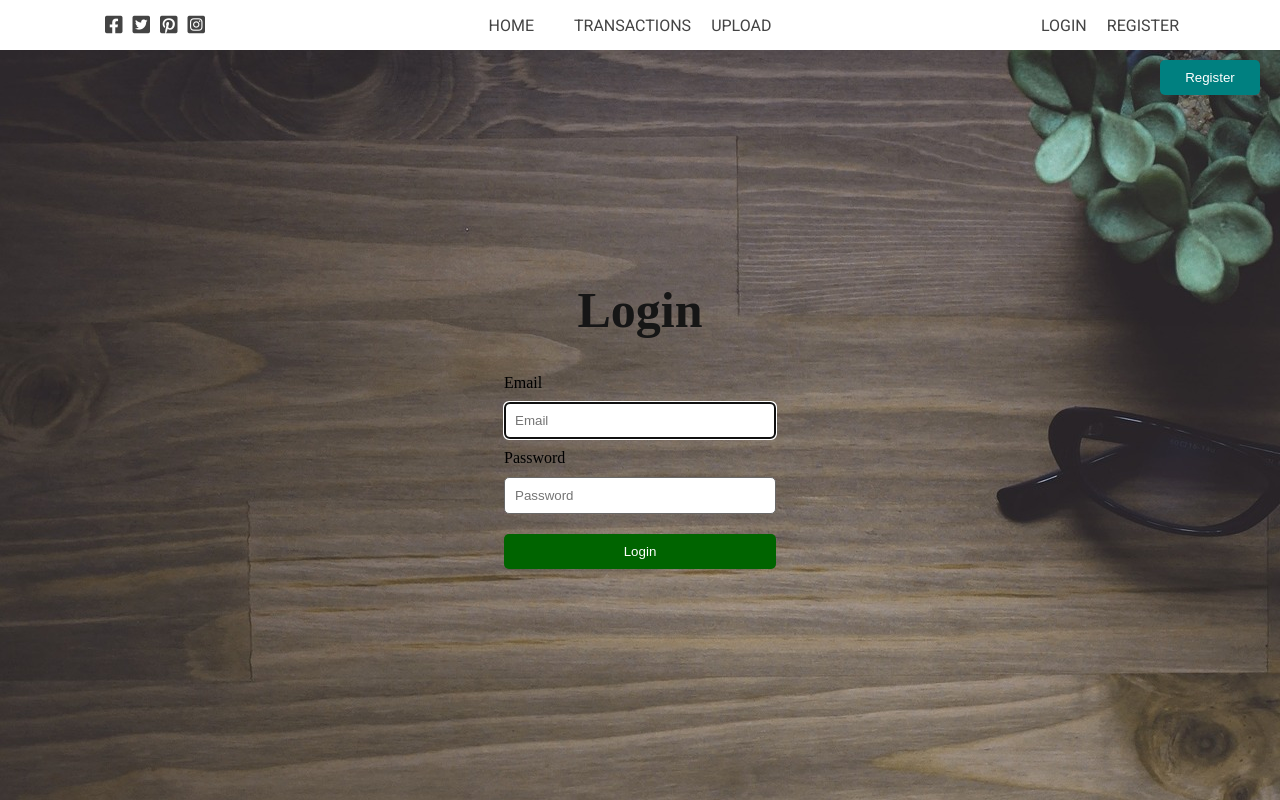
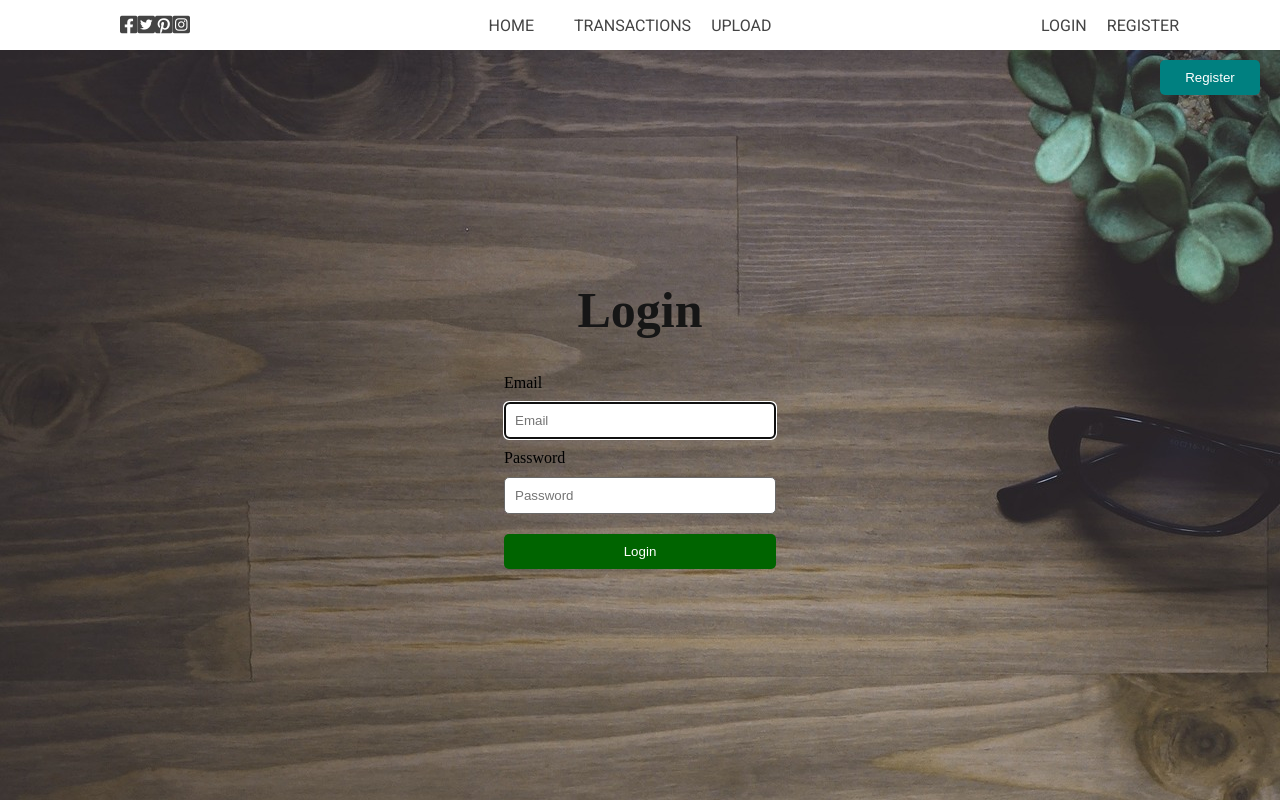
Before and after one commit to Dracohydrus/budget-tracking, a React (Create React App) app in the folder client/: page /categories in a window 1280 px wide. Built offline with nearby package versions, Linux system fonts and the light colour scheme.

Commit message:
Organizing Files
- Added classnames to json package
- Created two basic components for Buttons and Icons
- Started removing some css files and imbedding the css in the file using styled-components

```diff
--- a/client/package.json
+++ b/client/package.json
@@ -7,6 +7,7 @@
     "@testing-library/react": "^12.1.2",
     "@testing-library/user-event": "^13.5.0",
     "axios": "^0.24.0",
+    "classnames": "^2.3.1",
     "dateformat": "^5.0.3",
     "react": "^17.0.2",
     "react-dom": "^17.0.2",
--- /dev/null
+++ b/client/src/components/basic/Icon.jsx
@@ -0,0 +1,10 @@
+import classNames from 'classnames';
+import 'styled-components';
+
+const Icon = ({ className, ...props }) => {
+    return (
+        <i className={classNames('fa', className)} {...props}></i>
+    )
+}
+
+export default Icon;
--- a/client/src/components/social/Social.css
+++ /dev/null
@@ -1,6 +0,0 @@
-.socialIcon {
-    font-size: 20px;
-    margin-right: 10px;
-    color: #444;
-    cursor: pointer;
-}
--- a/client/src/components/social/Social.jsx
+++ b/client/src/components/social/Social.jsx
@@ -1,14 +1,22 @@
-import './Social.css'
+import Icon from '../basic/Icon';
+import styled from 'styled-components';
 
 const Social = () => {
   return (
-    <div className="social">
-        <i className="socialIcon fab fa-facebook-square"></i>
-        <i className="socialIcon fab fa-twitter-square"></i>
-        <i className="socialIcon fab fa-pinterest-square"></i>
-        <i className="socialIcon fab fa-instagram-square"></i>
-    </div>
+    <SocialDiv>
+      <Icon className="socialIcon fab fa-facebook-square" />
+      <Icon className="socialIcon fab fa-twitter-square" />
+      <Icon className="socialIcon fab fa-pinterest-square" />
+      <Icon className="socialIcon fab fa-instagram-square" />
+    </SocialDiv>
   )
 };
 
+const SocialDiv = styled.div`
+  font-size: 20px;
+  margin-right: 10px;
+  color: #444;
+  cursor: pointer;
+`
+
 export default Social;
--- a/client/src/components/addCategory/AddCategory.jsx
+++ b/client/src/pages/categories/components/addCategory/AddCategory.jsx
@@ -1,6 +1,6 @@
 import { useRef } from "react";
-import { axiosInstance } from "../../config";
-import { toastInstance } from "../../utils/toast";
+import { axiosInstance } from "../../../../config";
+import { toastInstance } from "../../../../utils/toast";
 import "./AddCategory.css";
 
 const AddCategory = () => {
```
Also changed, not shown: client/src/components/basic/Button.jsx (+10 -5 lines), client/src/pages/categories/Categories.jsx (+4 -5 lines), client/src/pages/categories/Categories.css (deleted), client/src/pages/categories/components/addCategory/AddCategory.css (renamed from client/src/components/addCategory/AddCategory.css), 1 other file (tests, documents, lock files or other folders).
